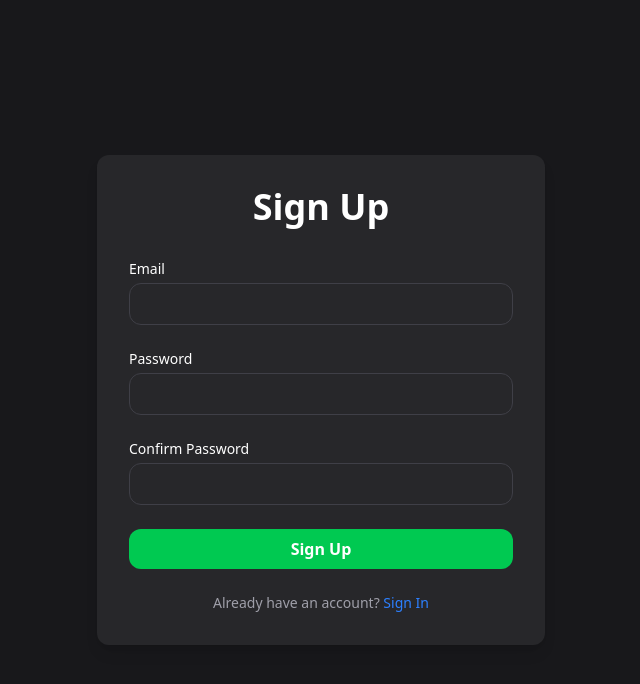
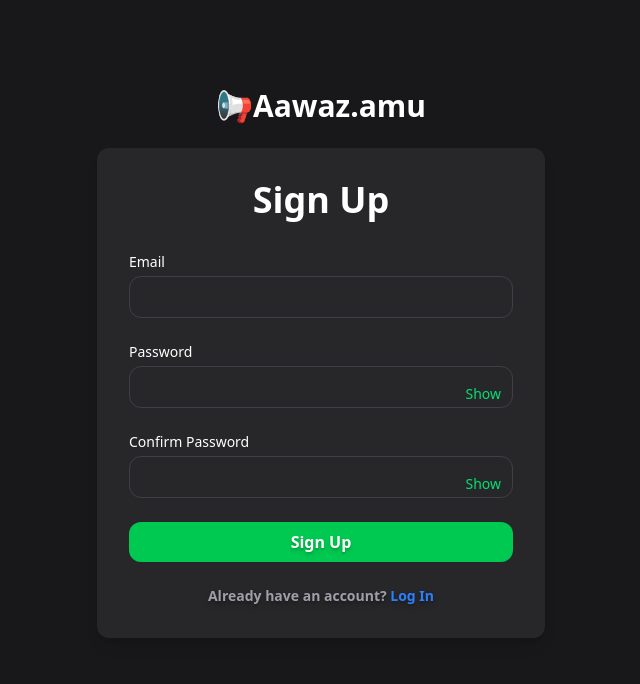
Before and after one commit to justtayyabkhxn/aawaz.amu, a Next.js app in the folder client/: page /signup in a window 1280 px wide. Shown: the top 684 px of the page, without its empty margins (319-959 px from the left). Built offline with nearby package versions, Linux system fonts and the light colour scheme.

Commit message:
auth-pages-styling

```diff
--- a/client/src/app/page.tsx
+++ b/client/src/app/page.tsx
@@ -4,8 +4,6 @@ import React from "react";
 import Link from "next/link";
 
 export default function Home() {
-
-
   return (
     <div className="min-h-screen bg-zinc-900 text-white">
       {/* Header */}
@@ -13,15 +11,15 @@ export default function Home() {
         <h1 className="text-2xl font-bold text-white">📢 Aawaz.amu</h1>
         <div className="space-x-4">
           <Link href="/signin">
-            <button className="bg-white text-black text-sm px-3 py-1 rounded-xl font-bold hover:bg-gray-200 cursor-pointer">
-              Sign In
+            <button className="bg-white text-black text-md px-3 py-1 rounded-xl font-bold hover:bg-gray-200 cursor-pointer">
+              Log In
             </button>
           </Link>
-          <Link href="/signup">
+          {/* <Link href="/signup">
             <button className="bg-green-500 text-sm px-3 py-1 rounded-xl font-bold hover:bg-blue-600 text-shadow-md cursor-pointer">
               Sign Up
             </button>
-          </Link>
+          </Link> */}
         </div>
       </header>
 
--- a/client/src/app/signin/page.tsx
+++ b/client/src/app/signin/page.tsx
@@ -1,12 +1,14 @@
 "use client";
 import { useState } from "react";
 import { useRouter } from "next/navigation";
+import Link from "next/link";
 
 const SigninPage = () => {
   const [formData, setFormData] = useState({
     email: "",
     password: "",
   });
+  const [showPassword, setShowPassword] = useState(false);
   const [error, setError] = useState("");
   const router = useRouter();
 
@@ -18,23 +20,27 @@ const SigninPage = () => {
   const handleSubmit = (e: React.FormEvent) => {
     e.preventDefault();
 
-    // Simulate sign-in logic (you can replace this with an actual API call)
     if (
       formData.email === "test@example.com" &&
       formData.password === "password"
     ) {
-      setError(""); // Clear error on successful login
-      router.push("/"); // Redirect to the homepage after successful login
+      setError("");
+      router.push("/");
     } else {
       setError("Invalid email or password.");
     }
   };
 
   return (
-    <main className="min-h-screen bg-zinc-900 text-white flex justify-center items-center px-4 py-12">
+    <main className="min-h-screen bg-zinc-900 text-white flex flex-col items-center px-4 py-12">
+      {/* Aawaz.amu heading */}
+      <Link href="/" className="text-3xl font-extrabold text-white mb-5 mt-25">
+       📢Aawaz.amu
+      </Link>
+
       <div className="max-w-md w-full bg-zinc-800 rounded-xl shadow-lg p-8">
         <h1 className="text-4xl font-bold text-center mb-8 text-white">
-          Sign In
+          Log In
         </h1>
 
         <form onSubmit={handleSubmit} className="space-y-6">
@@ -65,8 +71,9 @@ const SigninPage = () => {
             >
               Password
             </label>
+            <div className="relative">
               <input
-              type="password"
+                type={showPassword ? "text" : "password"}
                 name="password"
                 id="password"
                 value={formData.password}
@@ -74,6 +81,14 @@ const SigninPage = () => {
                 required
                 className="mt-1 block w-full px-3 py-2 border border-zinc-700 rounded-xl text-white bg-zinc-800 focus:ring-2 focus:ring-green-500"
               />
+              <button
+                type="button"
+                onClick={() => setShowPassword((prev) => !prev)}
+                className="absolute inset-y-0 right-3 text-sm text-green-400 hover:underline focus:outline-none"
+              >
+                {showPassword ? "Hide" : "Show"}
+              </button>
+            </div>
           </div>
 
           {/* Error Message */}
@@ -83,19 +98,19 @@ const SigninPage = () => {
           <div>
             <button
               type="submit"
-              className="w-full py-2 px-4 rounded-xl bg-green-500 hover:bg-green-600 text-white font-bold transition duration-300"
+              className="w-full py-2 px-4 rounded-xl bg-green-500 hover:bg-green-600 text-white font-bold transition duration-300 text-shadow-lg/15"
             >
-              Sign In
+              Log In
             </button>
           </div>
         </form>
 
         <div className="mt-6 text-center">
-          <p className="text-zinc-400 text-sm">
+          <p className="text-zinc-400 text-sm text-shadow-lg/10 font-bold">
             Don&apos;t have an account?{" "}
-            <a href="/signup" className="text-blue-500 hover:underline">
+            <Link href="/signup" className="text-blue-500 hover:underline">
               Sign Up
-            </a>
+            </Link>
           </p>
         </div>
       </div>
--- a/client/src/app/signup/page.tsx
+++ b/client/src/app/signup/page.tsx
@@ -1,4 +1,4 @@
-"use client"
+"use client";
 import { useState } from "react";
 import { useRouter } from "next/navigation";
 
@@ -9,6 +9,8 @@ const SignupPage = () => {
     confirmPassword: "",
   });
   const [error, setError] = useState("");
+  const [showPassword, setShowPassword] = useState(false);
+  const [showConfirmPassword, setShowConfirmPassword] = useState(false);
   const router = useRouter();
 
   const handleChange = (e: React.ChangeEvent<HTMLInputElement>) => {
@@ -19,28 +21,34 @@ const SignupPage = () => {
   const handleSubmit = (e: React.FormEvent) => {
     e.preventDefault();
 
-    // Validate password match
     if (formData.password !== formData.confirmPassword) {
       setError("Passwords do not match.");
       return;
     }
 
-    // Simulate sign-up logic (you can replace this with an actual API call)
     if (formData.email && formData.password) {
-      setError(""); // Clear error on successful sign-up
-      router.push("/signin"); // Redirect to sign-in page after successful sign-up
+      setError("");
+      router.push("/signin");
     } else {
       setError("Please fill in all fields.");
     }
   };
 
   return (
-    <main className="min-h-screen bg-zinc-900 text-white flex justify-center items-center px-4 py-12">
+    <main className="min-h-screen bg-zinc-900 text-white flex flex-col items-center px-4 py-12">
+      {/* Site Heading */}
+      <h2
+        className="text-3xl font-bold mb-6 mt-10 text-white cursor-pointer "
+        onClick={() => router.push("/")}
+      >
+       📢Aawaz.amu
+      </h2>
+
       <div className="max-w-md w-full bg-zinc-800 rounded-xl shadow-lg p-8">
         <h1 className="text-4xl font-bold text-center mb-8 text-white">Sign Up</h1>
 
         <form onSubmit={handleSubmit} className="space-y-6">
-          {/* Email Field */}
+          {/* Email */}
           <div>
             <label htmlFor="email" className="block text-sm font-medium text-white">
               Email
@@ -56,13 +64,14 @@ const SignupPage = () => {
             />
           </div>
 
-          {/* Password Field */}
+          {/* Password */}
           <div>
             <label htmlFor="password" className="block text-sm font-medium text-white">
               Password
             </label>
+            <div className="relative">
               <input
-              type="password"
+                type={showPassword ? "text" : "password"}
                 name="password"
                 id="password"
                 value={formData.password}
@@ -70,15 +79,24 @@ const SignupPage = () => {
                 required
                 className="mt-1 block w-full px-3 py-2 border border-zinc-700 rounded-xl text-white bg-zinc-800 focus:ring-2 focus:ring-green-500"
               />
+              <button
+                type="button"
+                onClick={() => setShowPassword((prev) => !prev)}
+                className="absolute right-3 top-2/3 transform -translate-y-1/2 text-sm text-green-400 hover:underline"
+              >
+                {showPassword ? "Hide" : "Show"}
+              </button>
+            </div>
           </div>
 
-          {/* Confirm Password Field */}
+          {/* Confirm Password */}
           <div>
             <label htmlFor="confirmPassword" className="block text-sm font-medium text-white">
               Confirm Password
             </label>
+            <div className="relative">
               <input
-              type="password"
+                type={showConfirmPassword ? "text" : "password"}
                 name="confirmPassword"
                 id="confirmPassword"
                 value={formData.confirmPassword}
@@ -86,6 +104,14 @@ const SignupPage = () => {
                 required
                 className="mt-1 block w-full px-3 py-2 border border-zinc-700 rounded-xl text-white bg-zinc-800 focus:ring-2 focus:ring-green-500"
               />
+              <button
+                type="button"
+                onClick={() => setShowConfirmPassword((prev) => !prev)}
+                className="absolute right-3 top-2/3 transform -translate-y-1/2 text-sm text-green-400 hover:underline"
+              >
+                {showConfirmPassword ? "Hide" : "Show"}
+              </button>
+            </div>
           </div>
 
           {/* Error Message */}
@@ -95,7 +121,7 @@ const SignupPage = () => {
           <div>
             <button
               type="submit"
-              className="w-full py-2 px-4 rounded-xl bg-green-500 hover:bg-green-600 text-white font-bold transition duration-300"
+              className="w-full py-2 px-4 rounded-xl bg-green-500 hover:bg-green-600 text-white font-bold transition duration-300 text-shadow-lg/10"
             >
               Sign Up
             </button>
@@ -103,10 +129,10 @@ const SignupPage = () => {
         </form>
 
         <div className="mt-6 text-center">
-          <p className="text-zinc-400 text-sm">
+          <p className="text-zinc-400 text-sm text-shadow-lg/10 font-bold">
             Already have an account?{" "}
             <a href="/signin" className="text-blue-500 hover:underline">
-              Sign In
+              Log In
             </a>
           </p>
         </div>
```
Lines whose indentation alone changed are shown as unchanged.
